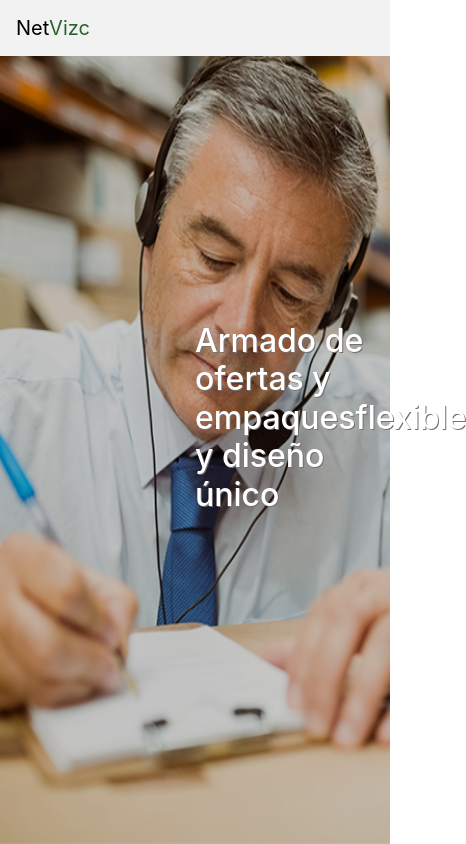
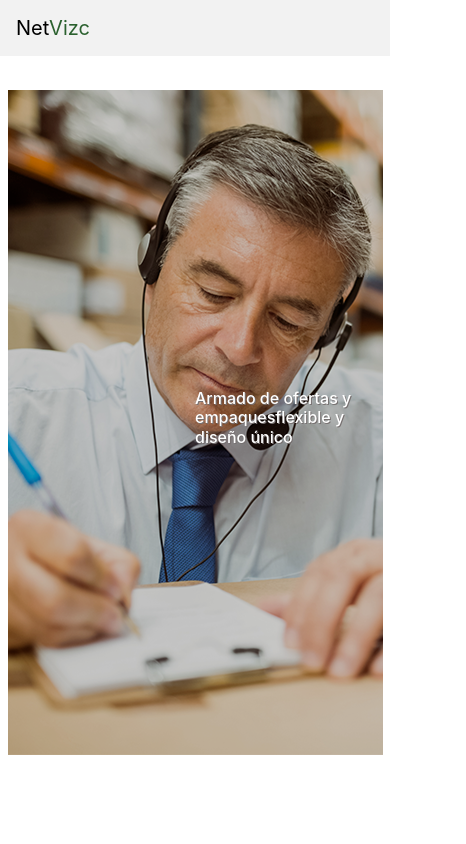
Before and after one commit to devsistem/netvizc, an Angular app: page / in a window 390 px wide. Shown: the whole page, 466 px wide, since content can reach past the window. Built offline with nearby package versions, Linux system fonts and the light colour scheme.

Commit message:
PCA005 Home Construction

```diff
--- a/src/app/public/pages/home/home.component.scss
+++ b/src/app/public/pages/home/home.component.scss
@@ -16,16 +16,25 @@
   height: 100vh;
   width: 100vw;
   z-index: -300;
+  float: none;
 
   background: url(/assets/img/home-pc-normal.png);
-  background-size: 100% 100%;
+  background-size: 2000px 1300px;
   background-position: center;
   background-repeat: no-repeat;
   @media all and (min-width: 300px) and (max-width:400px){
       background: url(/assets/img/home-celular.png);
-      background-size: 100% 100%;
+      //background-size: 100% 100%;
       background-position: center;
       background-repeat: no-repeat;
+      .propuesta-valor>h1{
+
+        color:red;
+       // margin-top: auto;
+
+        font-size: 1rem;
+        text-shadow: 1px 1px rgb(119, 113, 113);
+      }
   }
 
 }
@@ -54,4 +63,10 @@
 
   font-size: 2rem;
   text-shadow: 1px 1px rgb(119, 113, 113);
+  @media all and (min-width: 300px) and (max-width:400px){
+      font-size: 1rem;
+  }
+  @media all and (min-width: 436px) and (max-width:622px){
+    font-size: 1.3rem;
 }
+}
```
